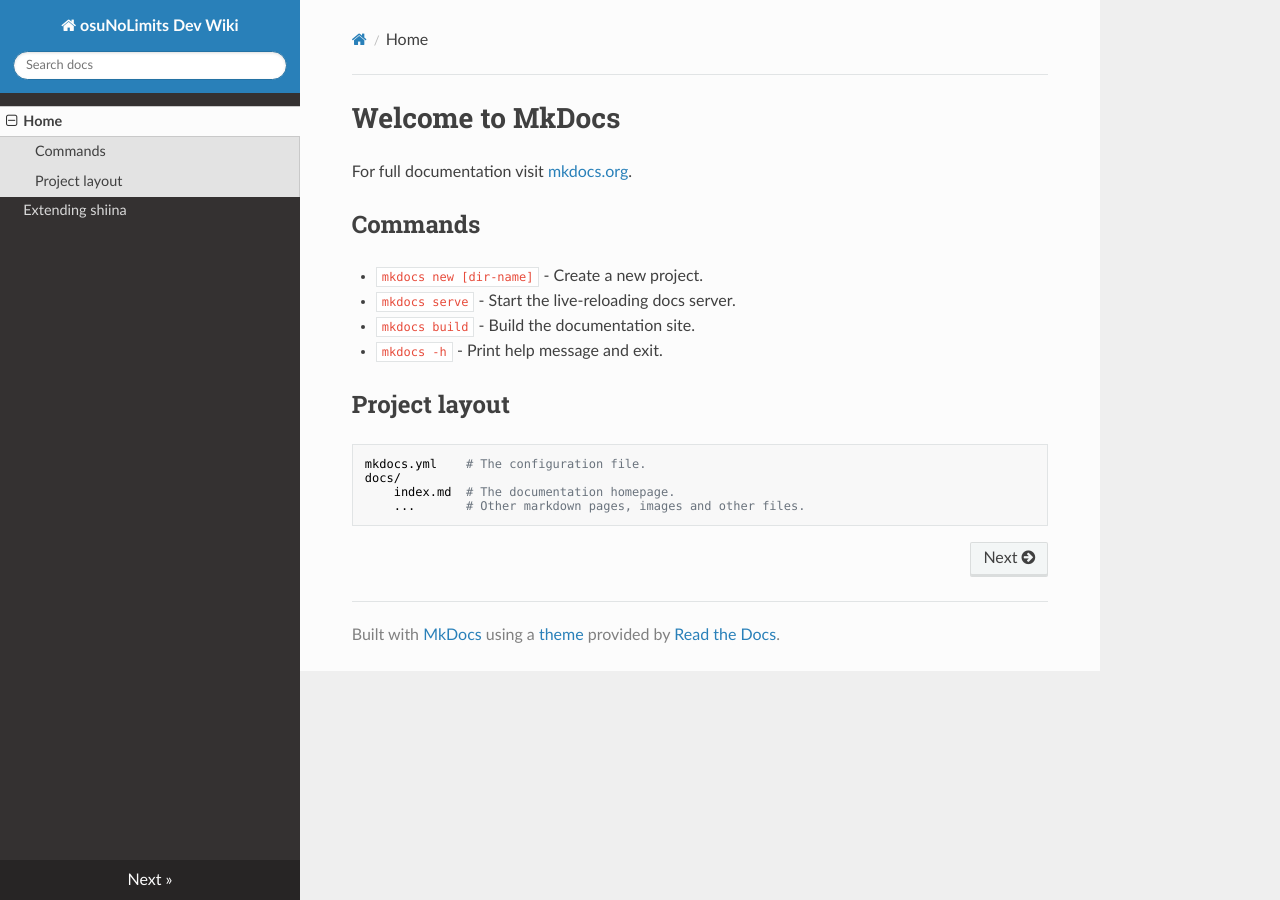
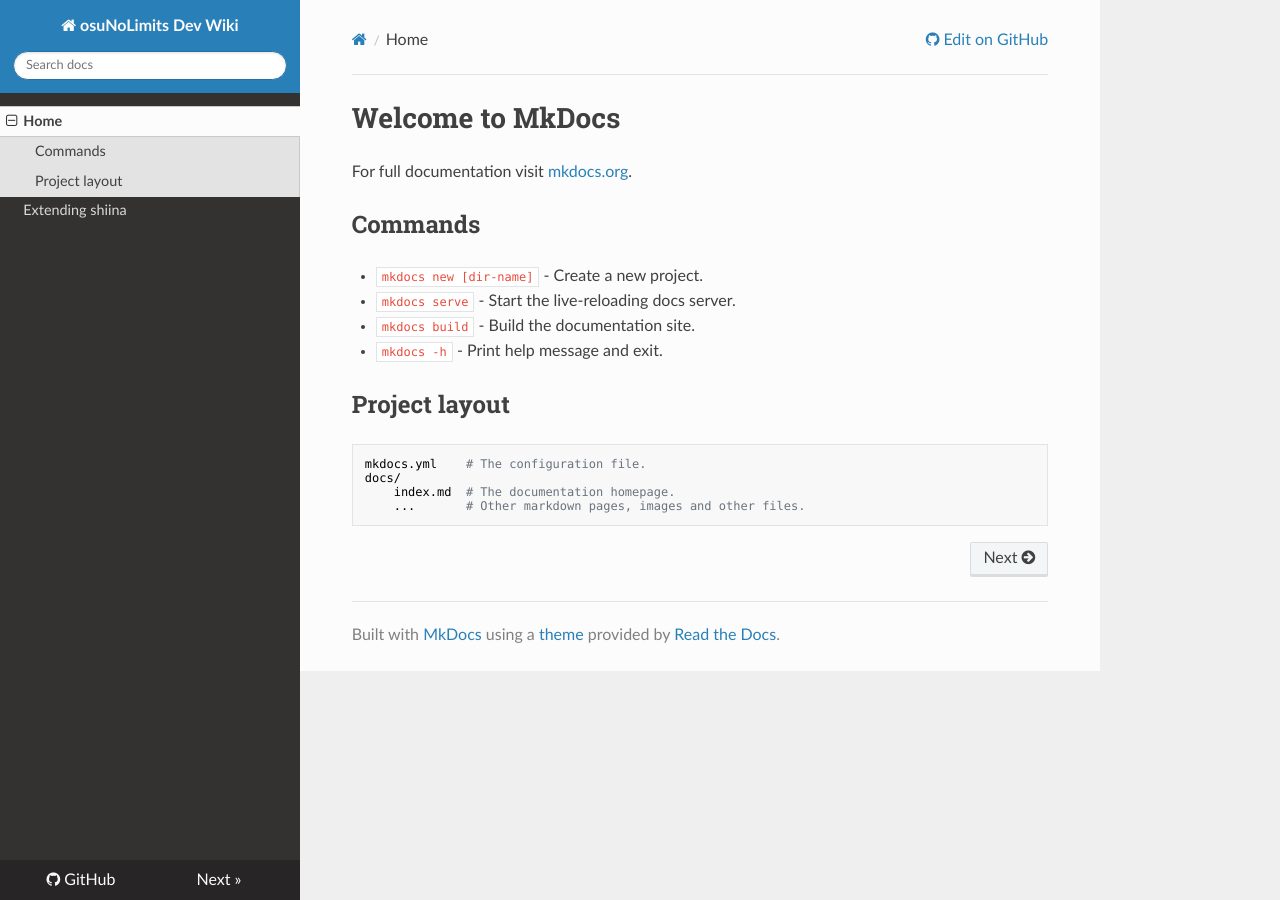
Before and after one commit to osu-NoLimits/wiki, an MkDocs documentation site: the page built from docs/index.md, in a window 1280 px wide. Built offline with MkDocs 1.6.1, drawn with Linux system fonts in a browser that asks for light colours; nearby versions of some CDN libraries; some of the changed lines change nothing that is shown.

Commit message:
add repo to wiki

```diff
--- a/mkdocs.yml
+++ b/mkdocs.yml
@@ -3,6 +3,9 @@ site_name: osuNoLimits Dev Wiki
 nav:
   - Home: index.md
   - Extending shiina: plugins.md
+
+repo_url: https://github.com/osu-NoLimits/wiki/
+edit_uri: blob/main/docs/
 
 theme:
   name: readthedocs
```
